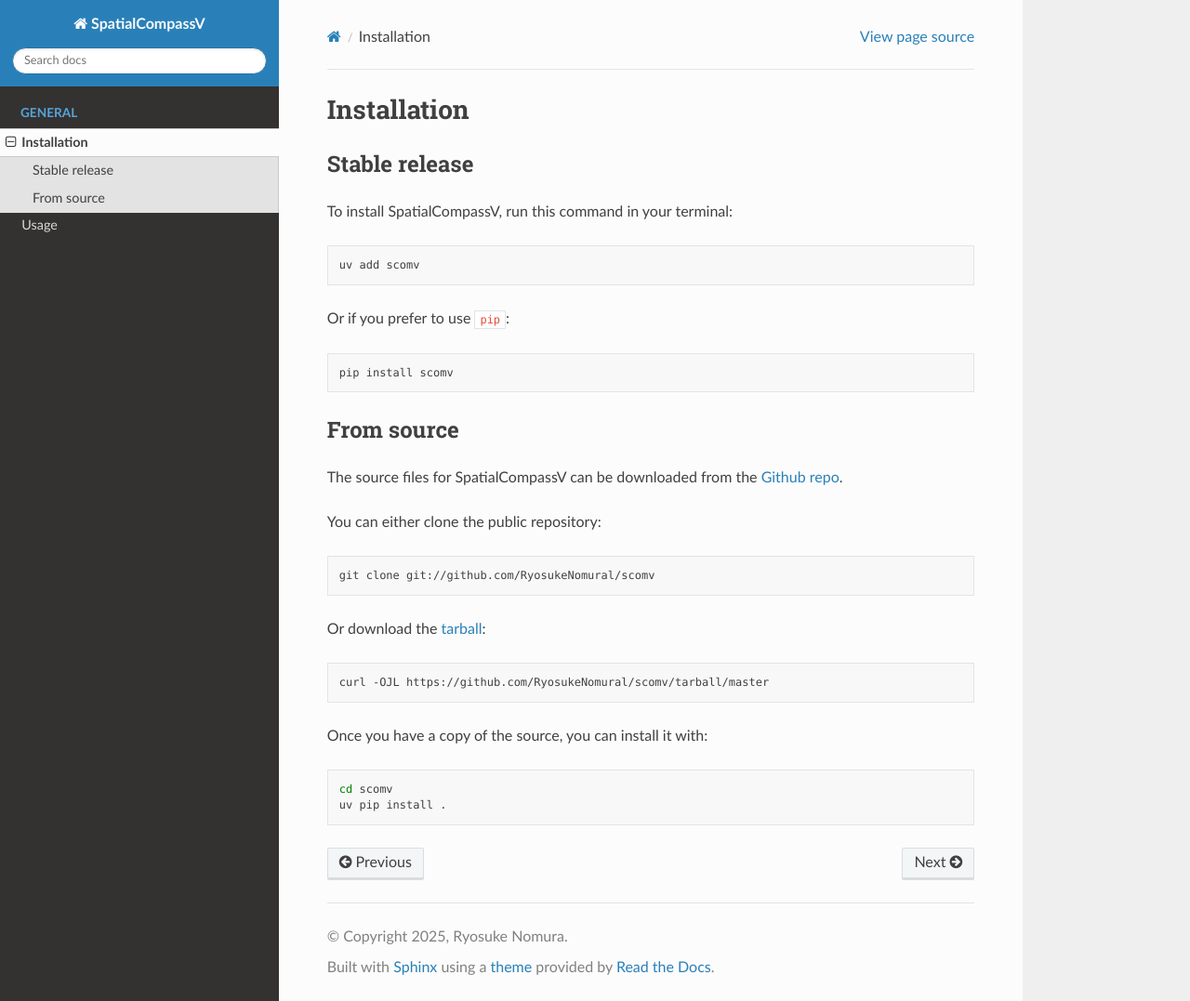
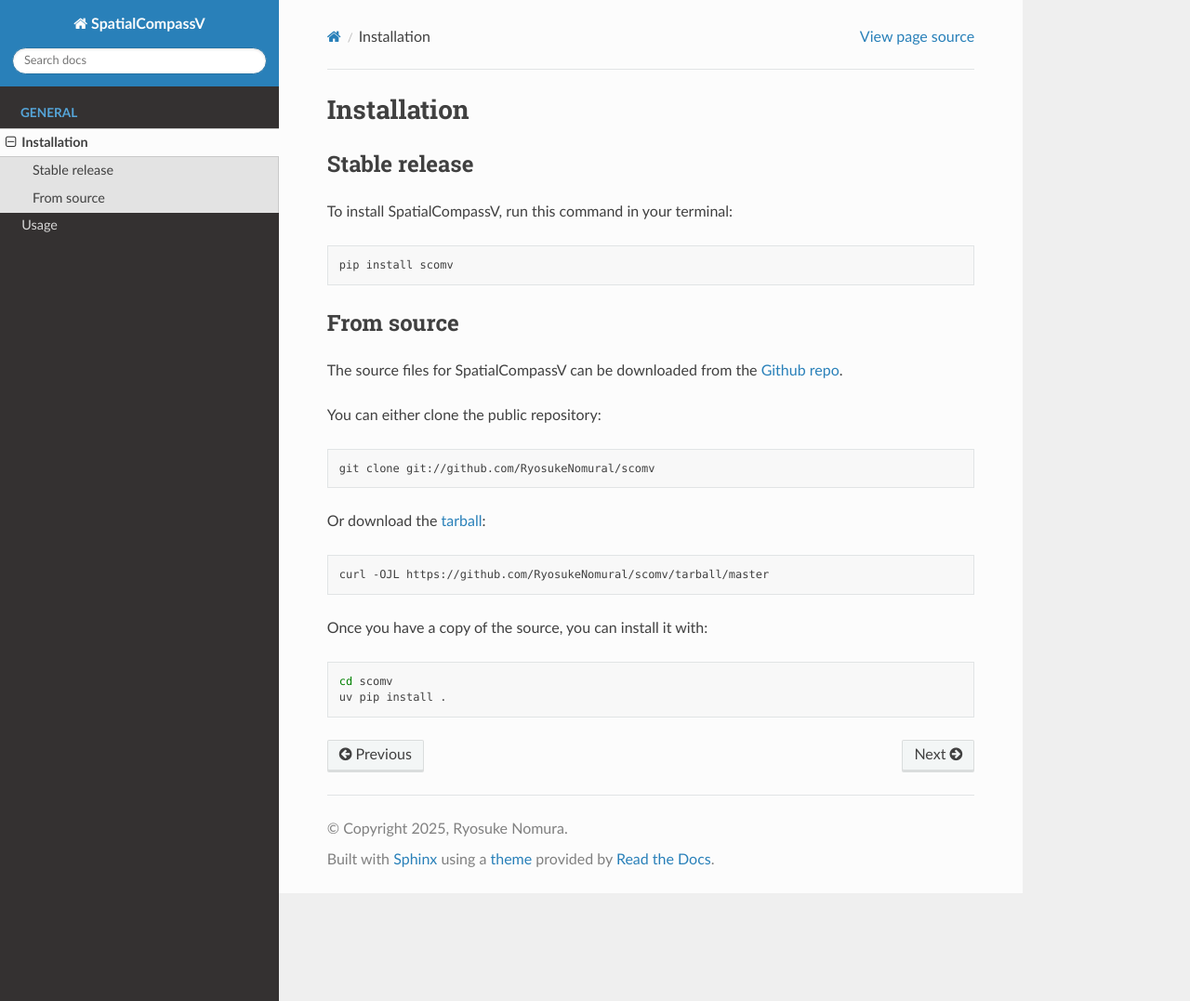
Before and after one commit to RyosukeNomural/SpatialCompassV, a Sphinx documentation site: the page built from docs/source/installation.md, in a window 1280 px wide and 1077 px high. Shown: the whole window at 93% size. Built offline with Sphinx 7.4.7 and the Read the Docs theme 3.1.0, drawn with Linux system fonts in a browser that asks for light colours; pages that are not in the unit, such as notebooks, are missing from menus.

Commit message:
install.md

````diff
--- a/docs/source/installation.md
+++ b/docs/source/installation.md
@@ -4,11 +4,6 @@
 
 To install SpatialCompassV, run this command in your terminal:
 
-```sh
-uv add scomv
-```
-
-Or if you prefer to use `pip`:
 
 ```sh
 pip install scomv
````
